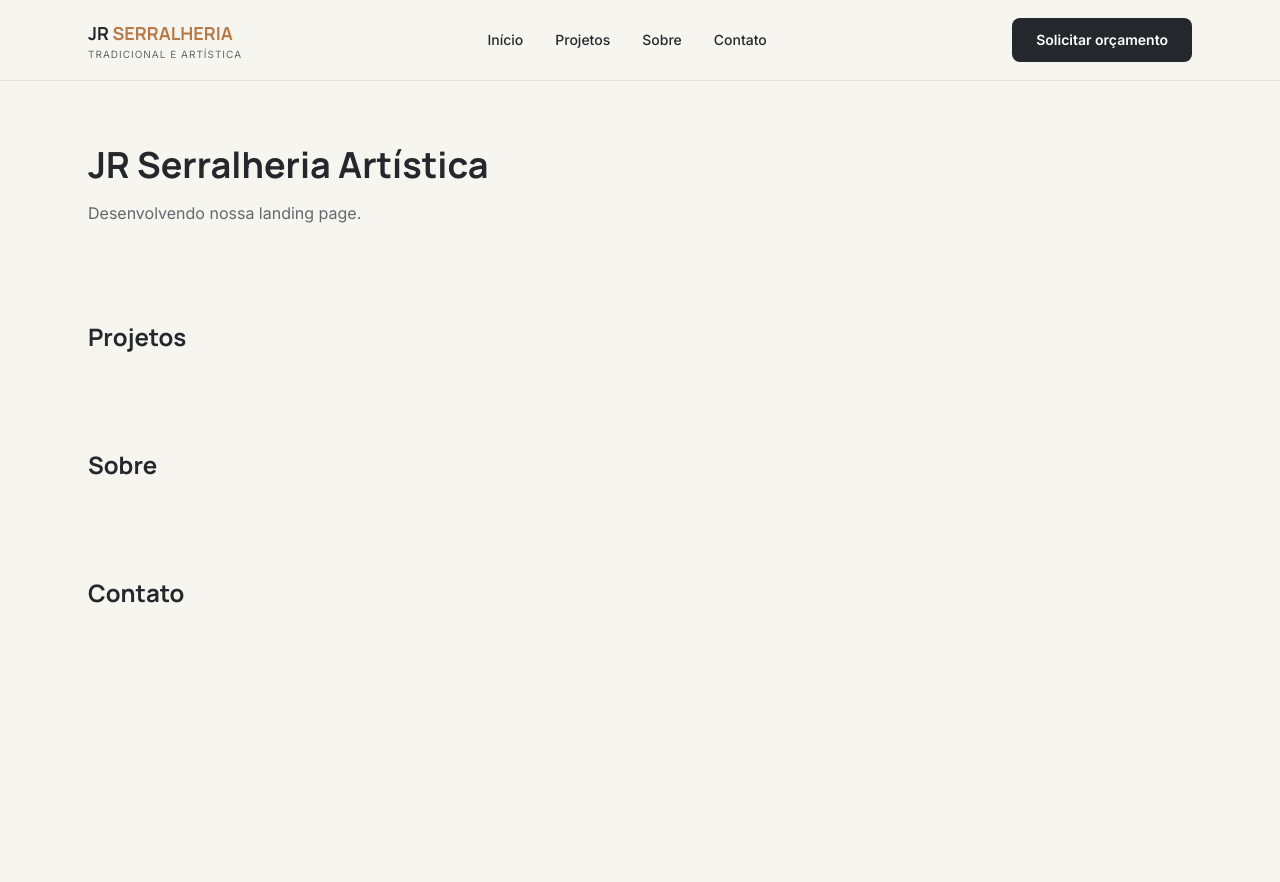
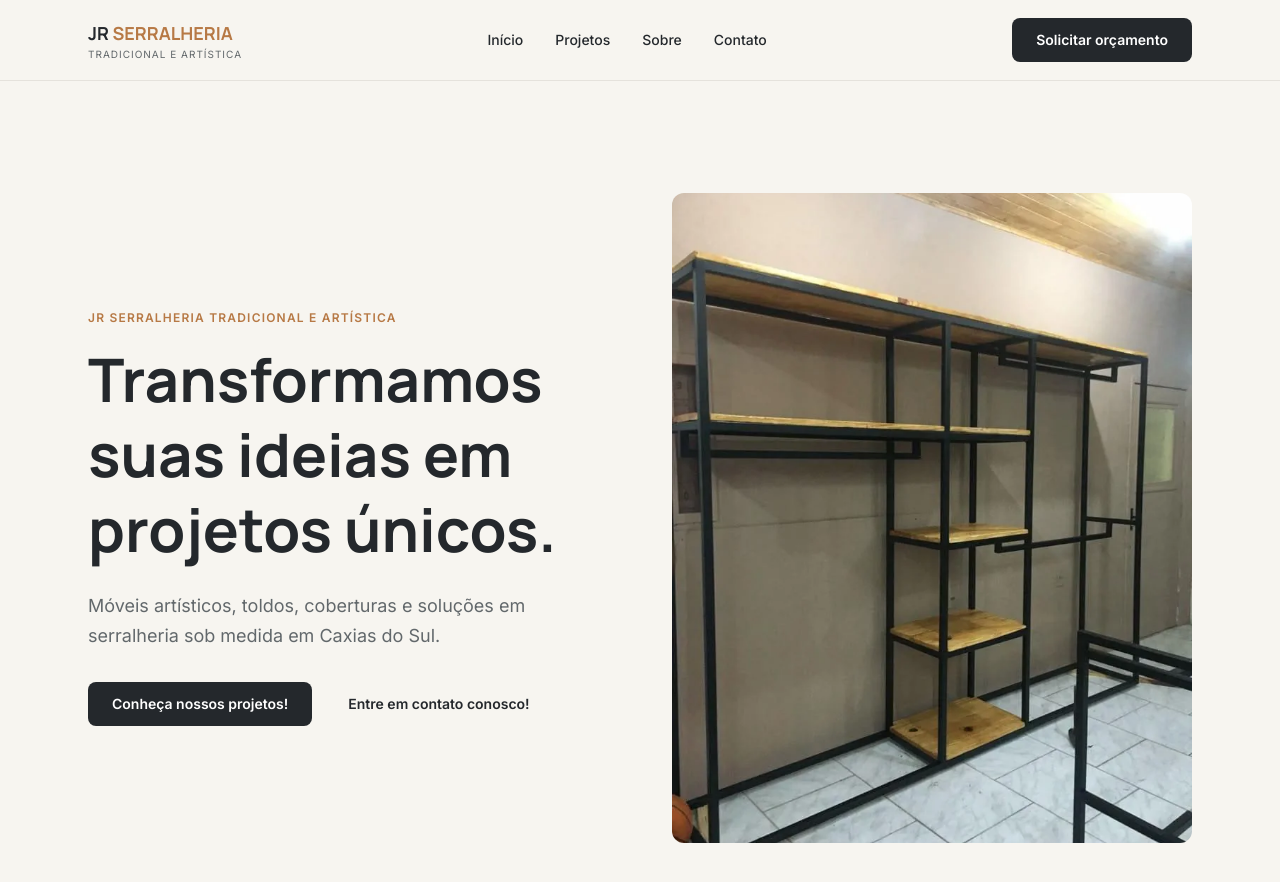
Before and after one commit to felipemuchulski/jrserralheria_artistica, a React (Vite) app: page / in a window 1280 px wide. Shown: the top 882 px of the page. Built offline with nearby package versions, Linux system fonts and the light colour scheme.

Commit message:
feat: Criado heroSection final

```diff
--- a/src/App.tsx
+++ b/src/App.tsx
@@ -1,40 +1,14 @@
 
 import { Header } from "./components/layout/Header/Header";
-import { Container } from "./components/ui/Container/Container";
+import { HeroSection } from "./components/sections/HeroSection/HeroSection";
 
 function App() {
   return (
     <>
       <Header />
 
-      <main id="inicio" className="min-h-screen py-16">
-        <Container>
-          <h1 className="font-heading text-4xl font-bold text-primary">
-            JR Serralheria Artística
-          </h1>
-
-          <p className="mt-4 text-muted">
-            Desenvolvendo nossa landing page.
-          </p>
-
-          <section id="projetos" className="scroll-mt-24 pt-24">
-            <h2 className="text-2xl font-bold text-primary">
-              Projetos
-            </h2>
-          </section>
-
-          <section id="sobre" className="scroll-mt-24 pt-24">
-            <h2 className="text-2xl font-bold text-primary">
-              Sobre
-            </h2>
-          </section>
-
-          <section id="contato" className="scroll-mt-24 pt-24">
-            <h2 className="text-2xl font-bold text-primary">
-              Contato
-            </h2>
-          </section>
-        </Container>
+      <main>
+        <HeroSection />
       </main>
     </>
   );
--- a/src/components/sections/HeroSection/HeroSection.tsx
+++ b/src/components/sections/HeroSection/HeroSection.tsx
@@ -1,16 +1,51 @@
 import { Container } from "../../ui/Container/Container";
+import { Button } from "../../ui/Button/Button";
 
 export function HeroSection() {
     return (
-        <section id="inicio" className="py-16">
+        <section
+            id="inicio"
+            aria-labelledby="herro-title"
+            className="scroll-mt-24 py-12 md:py-20 lg:py-28"
+        >
             <Container>
-                <h1 className="font-heading text-4xl font-bold text-primary">
-                    JR Serralheria Artística
-                </h1>
+                <div className="grid items-center gap-10 lg:grid-cols-2 lg:gap-16">
+                    {/* Conteúdo textual */}
 
-                <p className="mt-4 text-muted">
-                    Transformando metal em projetos únicos.
-                </p>
+                    <div className="flex flex-col items-start">
+                        <span className="mb-4 font-body text-xs font-semibold uppercase tracking-widest text-accent ">
+                            JR Serralheria Tradicional e Artística
+                        </span>
+
+                        <h1 id="hero-title" className="max-w-xl font-heading text-4xl font-bold leading-tight text-primary md:text-5xl lg:text-6xl">
+                            Transformamos suas ideias em projetos únicos.
+                        </h1>
+
+                        <p className="mt-6 max-w-lg font-body text-base leading-relaxed text-muted md:text-lg">
+                            Móveis artísticos, toldos, coberturas e soluções em serralheria sob medida em Caxias do Sul.
+                        </p>
+
+                        <div className="mt-8 flex w-full flex-col gap-3 sm:w-auto sm:flex-row">
+                            <Button
+                            variant="primary"
+                            href="#projetos"
+                            className="w-full sm:w-auto">
+                                Conheça nossos projetos!
+                            </Button>
+
+                            <Button
+                            variant="secondary"> Entre em contato conosco!</Button>
+                        </div>
+                    </div>
+
+                    {/* Imagem principal */}
+                    <div className="relative overflow-hidden rounded-card bg-surface">
+                        <img src="/images/projects/moveis-artisticos/estante-ampla-metal-madeira.webp"
+                         alt="Estante com estrutura metálica e prateleiras de madeira"
+                         className="aspect-[4/5] w-full object-cover"
+                         fetchPriority="high" />
+                    </div>
+                </div>
             </Container>
 
         </section>
```
